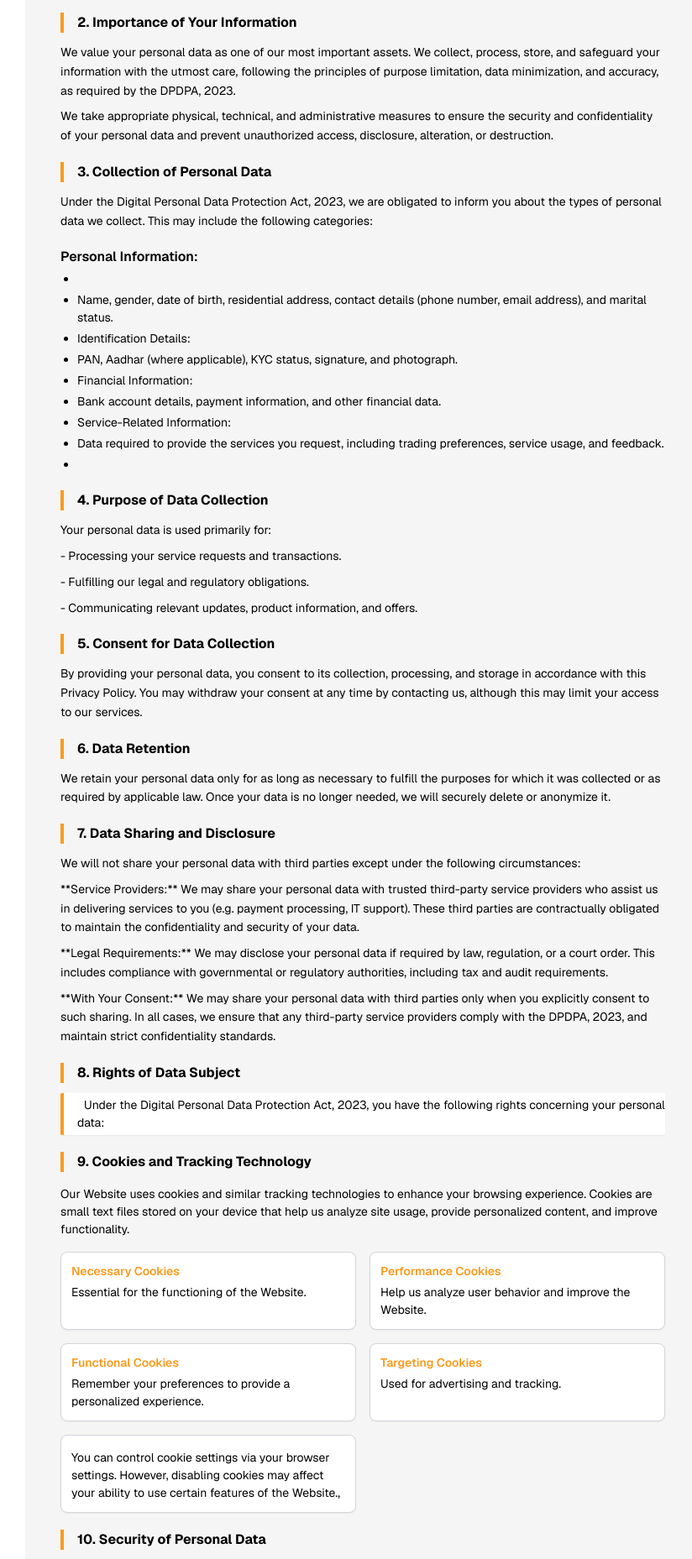
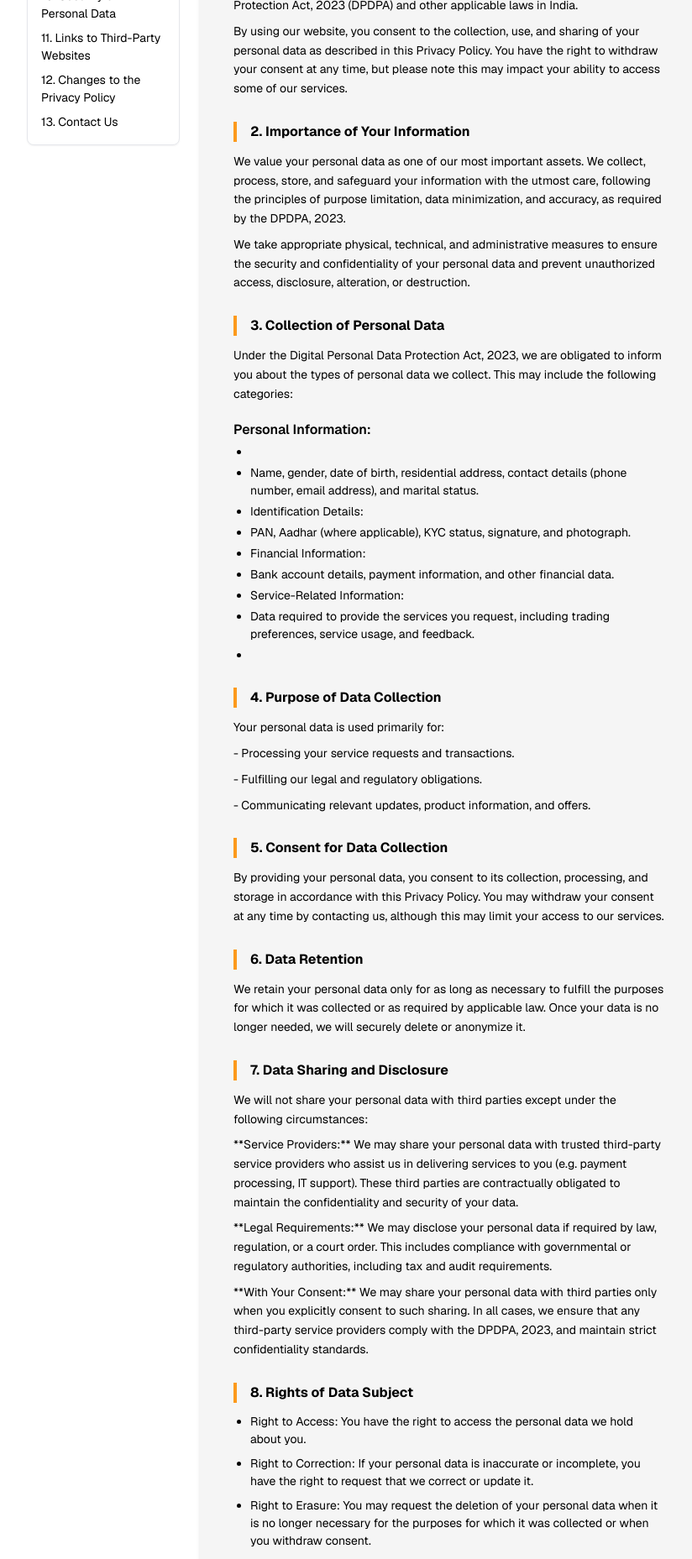
Before and after one commit to Johnrebu/aionioncapital, a Next.js app: page /privacypolicy in a window 1280 px wide. Shown: the part 880-2737 px from the top of the page at 84% size, without its empty margins (208-1032 px from the left). Built offline with nearby package versions, Linux system fonts and the light colour scheme.

Commit message:
privacy policy and Links to download

```diff
--- a/src/app/privacypolicy/page.tsx
+++ b/src/app/privacypolicy/page.tsx
@@ -170,6 +170,13 @@
 // }
 import Header from "@/components/layout/Header";
 
+const toSlug = (text: string): string =>
+  text
+    .toLowerCase()
+    .replace(/[^a-z0-9\s-]/g, "")
+    .trim()
+    .replace(/\s+/g, "-");
+
 export default function Privacy() {
   const privacyPolicy = [
     {
@@ -212,7 +219,12 @@ Data required to provide the services you request, including trading preferences
     {
       heading: "Rights of Data Subject",
       rights: [
-        "Under the Digital Personal Data Protection Act, 2023, you have the following rights concerning your personal data:",
+        "Right to Access: You have the right to access the personal data we hold about you.",
+        "Right to Correction: If your personal data is inaccurate or incomplete, you have the right to request that we correct or update it.",
+        "Right to Erasure: You may request the deletion of your personal data when it is no longer necessary for the purposes for which it was collected or when you withdraw consent.",
+        "Right to Data Portability: You have the right to request that your personal data be provided in a structured, commonly used, and machine-readable format.",
+        "Right to Object: You have the right to object to the processing of your personal data for specific purposes, such as direct marketing.",
+        "To exercise any of these rights, please contact us at contactus@aionioncapital.com.",
       ],
     },
     {
@@ -270,17 +282,63 @@ Data required to provide the services you request, including trading preferences
     },
   ];
 
+  const sections = privacyPolicy.map((s) => ({
+    id: toSlug(s.heading),
+    label: s.heading,
+  }));
+
   return (
-    <div className="font-[family-name:var(--font-geist-sans)]">
+    <div id="top" className="font-[family-name:var(--font-geist-sans)]">
       <Header />
 
       <div className="bg-[url('/privacy/privacybg.png')] bg-cover bg-center bg-no-repeat xl:h-[55vh] h-[45vh] w-full" />
 
       <div className="bg-white py-10 px-4 sm:px-8 md:px-16 xl:px-60">
-        <div className="max-w-[900px] mx-auto bg-[#f5f5f5] shadow-md px-6 sm:px-10 pt-5 pb-10 -mt-32">
-          <h2 className="text-[#FC9A1C] font-secondary font-medium text-[3rem] uppercase text-center mb-1">
+        <div className="max-w-[1200px] mx-auto -mt-32">
+          {/* Mobile quick nav */}
+          <div className="lg:hidden mb-4 overflow-x-auto">
+            <div className="flex gap-3 whitespace-nowrap">
+              {sections.map((s) => (
+                <a
+                  key={s.id}
+                  href={`#${s.id}`}
+                  className="text-[13px] px-3 py-2 rounded-full border bg-white shadow-sm text-black hover:text-[#FE667C]"
+                >
+                  {s.label}
+                </a>
+              ))}
+            </div>
+          </div>
+
+          <div className="grid grid-cols-1 lg:grid-cols-12 gap-6">
+            {/* TOC */}
+            <aside className="hidden lg:block lg:col-span-3">
+              <div className="sticky top-6 bg-white border rounded-lg shadow-sm p-4">
+                <div className="text-black font-semibold mb-2">On this page</div>
+                <nav>
+                  <ul className="space-y-2 text-[14px]">
+                    {sections.map((s, idx) => (
+                      <li key={s.id}>
+                        <a
+                          href={`#${s.id}`}
+                          className="text-black hover:text-[#FE667C]"
+                        >
+                          {idx + 1}. {s.label}
+                        </a>
+                      </li>
+                    ))}
+                  </ul>
+                </nav>
+              </div>
+            </aside>
+
+            {/* Main content */}
+            <main className="lg:col-span-9">
+              <div className="bg-[#f5f5f5] shadow-md px-6 sm:px-10 pt-5 pb-10">
+                <h1 className="text-[#FC9A1C] font-secondary font-medium text-[2.2rem] sm:text-[3rem] uppercase text-center mb-1">
                   Privacy Policy
-          </h2>
+                </h1>
+                <p className="text-center text-[12px] text-[#6b7280] mb-4">Last updated: August 2025</p>
 
                 <p className="text-black text-[13px] mb-5 leading-relaxed">
                   Website: www.aionioncapital.com (http://www.aionioncapital.com)
@@ -297,8 +355,17 @@ Data required to provide the services you request, including trading preferences
                   “Us,” or “Our” refer to Aionion Capital.
                 </p>
 
-          {privacyPolicy.map((e, i) => (
-            <div key={i} className="mb-5">
+                {privacyPolicy.map((e, i) => {
+                  const sectionId = toSlug(e.heading);
+                  const cookieCards = Array.isArray(e.typesOfCookies)
+                    ? e.typesOfCookies.filter((c: any) => c.title)
+                    : [];
+                  const cookieFootnote = Array.isArray(e.typesOfCookies)
+                    ? e.typesOfCookies.find((c: any) => !c.title)?.content
+                    : undefined;
+
+                  return (
+                    <section key={i} id={sectionId} className="mb-7 scroll-mt-24">
                       <div className="border-l-4 border-[#FC9A1C] pl-4 mb-3">
                         <h2 className="text-black text-[16px] font-bold">
                           {i + 1}. {e.heading}
@@ -307,19 +374,11 @@ Data required to provide the services you request, including trading preferences
 
                       {/* Rights Section */}
                       {e.rights && (
-                <div className="space-y-2 text-[14px] text-black">
-                  {e.rights.map((right, j) => (
-                    <div
-                      key={j}
-                      className="border-l-4 border-[#FC9A1C] pl-4 py-1 bg-white shadow-sm rounded-sm"
-                    >
-                      <span className="font-semibold text-[#FC9A1C] mr-2">
-
-                      </span>
-                      {right}
-                    </div>
+                        <ul className="text-[14px] text-black list-disc pl-5 space-y-2">
+                          {e.rights.map((right: string, j: number) => (
+                            <li key={j}>{right}</li>
                           ))}
-                </div>
+                        </ul>
                       )}
 
                       {/* Contact Section */}
@@ -345,7 +404,7 @@ Data required to provide the services you request, including trading preferences
                             <h4 className="font-semibold text-[#FC9A1C] mb-2">
                               Registered Office
                             </h4>
-                    {e.contact.address.map((line, index) => (
+                            {e.contact.address.map((line: string, index: number) => (
                               <p key={index}>{line}</p>
                             ))}
                           </div>
@@ -353,9 +412,9 @@ Data required to provide the services you request, including trading preferences
                       )}
 
                       {/* Description Text */}
-              {e.description &&
-                !e.typesOfCookies &&
-                e.description.split("\n").map((line, index) => (
+                      {e.description && !e.typesOfCookies && (
+                        <div>
+                          {e.description.split("\n").map((line: string, index: number) => (
                             <p
                               key={index}
                               className={`text-black text-[14px] leading-relaxed ${
@@ -365,42 +424,63 @@ Data required to provide the services you request, including trading preferences
                               {line.trim()}
                             </p>
                           ))}
+                        </div>
+                      )}
 
                       {/* Personal Info */}
                       {e.personalInformation && (
-                <>
+                        <div>
                           <h4 className="text-black text-[16px] font-semibold mt-5 mb-1">
                             Personal Information:
                           </h4>
                           <ul className="pl-5 list-disc text-black text-[14px] space-y-1">
-                    {e.personalInformation.split("\n").map((line, index) => (
+                            {e.personalInformation
+                              .split("\n")
+                              .map((line: string, index: number) => (
                                 <li key={index}>{line.trim()}</li>
                               ))}
                           </ul>
-                </>
+                        </div>
                       )}
 
                       {/* Cookies Section */}
-              {e.typesOfCookies && (
+                      {Array.isArray(e.typesOfCookies) && (
                         <div className="mt-4">
                           <p className="text-black text-[14px] mb-4">{e.description}</p>
                           <div className="grid grid-cols-1 sm:grid-cols-2 gap-4 text-black text-[14px]">
-                    {e.typesOfCookies.map((cookie, index) => (
+                            {cookieCards.map((cookie: any, index: number) => (
                               <div
                                 key={index}
                                 className="border border-gray-300 rounded-lg p-3 bg-white shadow-sm h-full"
                               >
+                                {cookie.title && (
                                   <h4 className="font-semibold text-[#FC9A1C] mb-1">
                                     {cookie.title}
                                   </h4>
+                                )}
                                 <p>{cookie.content}</p>
                               </div>
                             ))}
                           </div>
+                          {cookieFootnote && (
+                            <p className="text-black text-[13px] mt-3 italic">
+                              {cookieFootnote}
+                            </p>
+                          )}
                         </div>
                       )}
+                    </section>
+                  );
+                })}
+
+                <div className="mt-8 text-right">
+                  <a href="#top" className="text-[13px] text-[#FE667C] underline">
+                    Back to top
+                  </a>
                 </div>
-          ))}
+              </div>
+            </main>
+          </div>
         </div>
       </div>
     </div>
--- a/src/app/resources/page.tsx
+++ b/src/app/resources/page.tsx
@@ -191,8 +191,8 @@ export default function Resources() {
         </div>
         {/* 1st section */}
         <div className="p-10 xl:bg-[#F5F5F5] bg-[#E8E8E8] flex justify-center">
-          <div className="text-center">
-            <div className="font-medium uppercase font-secondary leading-[3.3rem] text-[3rem] text-[#505050]">
+          <div className="text-center max-w-6xl mx-auto">
+            <div className="font-medium uppercase font-secondary leading-[3.3rem] text-[3rem] text-[#505050] mb-8">
               {" "}
               <span className="text-[#FE667C]">Links</span> To{" "}
               <br className="xl:hidden lg:hidden md:hidden" /> Download forms
@@ -204,20 +204,25 @@ export default function Resources() {
               veniam, quis nostrud exercitation ullamco Lorem ipsum dolor sit
               amet
             </div> */}
-            <div className="grid xl:grid-cols-2 lg:grid-cols-2 md:grid-cols-2 gap-5 mt-10 xl:px-50 grid-cols-1">
+            <div className="grid xl:grid-cols-2 lg:grid-cols-2 md:grid-cols-1 gap-6 mt-10 px-4 sm:px-8 lg:px-16">
               {downloadLinks.map((e, index) => (
                 <div
                   key={index}
                   onClick={() => {
                     handleDownload(e.link, e.name + ".pdf");
                   }}
-                  className="bg-[#FFFFFF] p-5 flex justify-between gap-5 xl:flex-row flex-col cursor-pointer"
+                  className="bg-[#FFFFFF] p-6 flex justify-between gap-4 xl:flex-row flex-col cursor-pointer hover:shadow-md transition-shadow duration-200 rounded-sm"
                 >
-                  <div className="text-left">
-                    <h3 className="font-bold text-sm text-[#484848] uppercase">
+                  <div className="text-left flex-1">
+                    <h3 className="font-bold text-sm text-[#484848] uppercase leading-relaxed">
                       {e.name}
                     </h3>
                     {/* <p className="text-[#000000] lowercase">{e.content}</p> */}
+                  </div>
+                  <div className="flex-shrink-0 flex items-center">
+                    <svg className="w-5 h-5 text-[#FE667C]" fill="none" stroke="currentColor" viewBox="0 0 24 24">
+                      <path strokeLinecap="round" strokeLinejoin="round" strokeWidth={2} d="M12 10v6m0 0l-3-3m3 3l3-3m2 8H7a2 2 0 01-2-2V5a2 2 0 012-2h5.586a1 1 0 01.707.293l5.414 5.414a1 1 0 01.293.707V19a2 2 0 01-2 2z" />
+                    </svg>
                   </div>
                 </div>
               ))}
```
Lines whose indentation alone changed are shown as unchanged.
